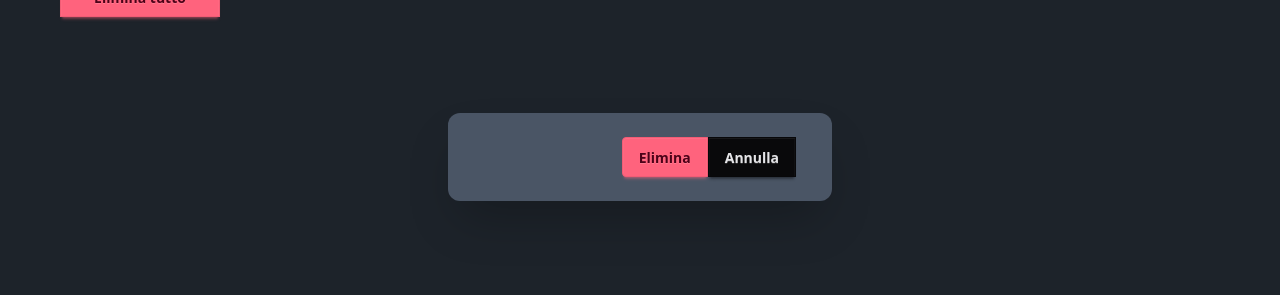
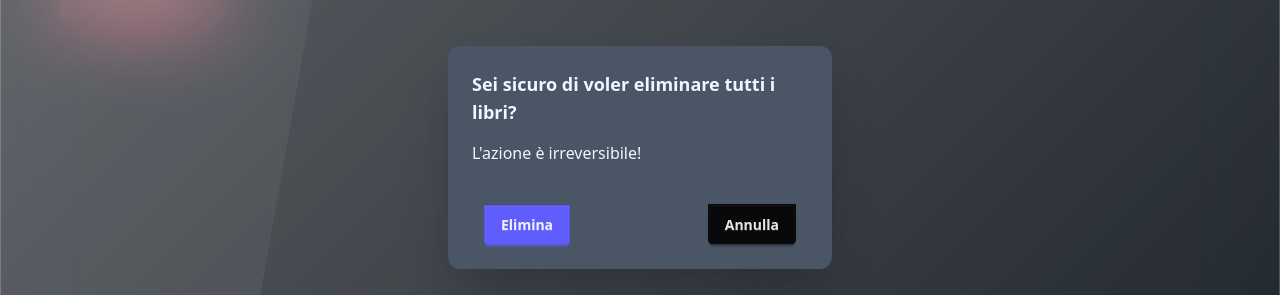
Before and after one commit to PaoloRobolini/WebHTMLJS, a React (Vite) app in the folder libreria/frontend/: page / in a window 1280 px wide. Both pictures are taken after a click on the button "Elimina tutto". Shown: the part 243-538 px from the top of the page. Built offline with nearby package versions, Linux system fonts and the light colour scheme; no server answers.

Commit message:
Aggiunta icona del frontend e introdotto lo sfocamento coi form

```diff
--- a/libreria/frontend/index.html
+++ b/libreria/frontend/index.html
@@ -3,9 +3,9 @@
 
 <head>
   <meta charset="UTF-8" />
-  <link rel="icon" type="image/svg+xml" href="/vite.svg" />
+  <link rel="icon" type="image/png" href="/libro.png" />
   <meta name="viewport" content="width=device-width, initial-scale=1.0" />
-  <title>frontend</title>
+  <title>La Tua Libreria</title>
 </head>
 
 <body>
--- a/libreria/frontend/src/App.jsx
+++ b/libreria/frontend/src/App.jsx
@@ -19,7 +19,7 @@ function App() {
           'Content-Type': 'application/json'
         }
       })
-      if(!response.ok){
+      if (!response.ok) {
         throw new Error('Qualcosa non funziona nell\'elimina tutto')
       }
       const vuota = await response.json()
@@ -33,7 +33,7 @@ function App() {
   const generaLibri = async () => {
     try {
       const response = await fetch('http://localhost:11000/api/data/genera')
-      if(!response.ok){
+      if (!response.ok) {
         throw new Error('Qualcosa non funziona nella generazione')
       }
       const generati = await response.json()
@@ -94,41 +94,45 @@ function App() {
 
   return (
     <>
-      <div className = "join join-vertical fixed top-15 left-15 z-5">
+      <div className="join join-vertical fixed top-15 left-15 z-5">
         <button type="button" className="btn btn-primary 0 mb-10" onClick={() => setFormAggiunta((statoPrec) => !statoPrec)}>
           Aggiungi Un Libro
         </button>
-      <button type="button" className = "btn btn-success mb-10" onClick={generaLibri}>
+        <button type="button" className="btn btn-success mb-10" onClick={generaLibri}>
           Genera 20 libri
         </button>
-      <button type="button" className = "btn btn-error" onClick={() => setShowEliminaTutto(true)}>
+        <button type="button" className="btn btn-error" onClick={() => setShowEliminaTutto(true)}>
           Elimina tutto
         </button>
       </div>
 
-      { /* FORM ELIMINA TUTTO */ }
+      { /* FORM ELIMINA TUTTO */}
 
       {
-        showEliminatutto && <div className="fixed inset-0 bg-opacity-0 bg-gray-00 flex items-center justify-center z-50">
+        showEliminatutto &&
+
+        <div className="fixed inset-0 glass flex items-center justify-center z-50">
             <div className="bg-gray-600 p-6 rounded-xl shadow-2xl max-w-sm w-full">
-              <div className="flex justify-end space-x-3">
+              <div className="join join-vertical flex justify-end space-x-3 space-y-10">
+                <h1 className="join-item font-bold text-lg mb-4">Sei sicuro di voler eliminare tutti i libri?</h1>
+                <p className="join-item">L'azione è irreversibile!</p>
                 <div className="join join-horizontal flex items-center justify-center">
-                    <button className="join-item btn btn-error ml-3 mx-auto" type="submit" onClick = {resetAll}>Elimina</button>
+                  <button className="join-item btn btn-primary ml-3 mx-auto" >Elimina</button>
                   <button onClick={() => {
                     setShowEliminaTutto(false)
-                    }} className="btn btn-neutral mr-3">Annulla</button>
+                  }} className="btn btn-neutral mr-3 join-item">Annulla</button>
                 </div>
               </div>
             </div>
           </div>
       }
 
-      { /* FORM AGGINUTA */ }
+      {/* FORM AGGIUNTA */}
 
       {
         (showFormAggiunta &&
 
-          <div className="fixed inset-0 bg-opacity-0 bg-gray-00 flex items-center justify-center z-50">
+          <div className="fixed inset-0 glass flex items-center justify-center z-50">
             <div className="bg-gray-600 p-6 rounded-xl shadow-2xl max-w-sm w-full">
               <div className="flex justify-end space-x-3">
                 <form
@@ -157,7 +161,7 @@ function App() {
                   <input className="input-lg input-primary input-bordered w-full join-item mb-4" type="text" name="genere" placeholder="Genere" required />
 
                   <div className="join join-horizontal flex items-center justify-center">
-                    <button className="join-item btn btn-primary ml-3 mx-auto" type="submit">Submit</button>
+                    <button className="join-item btn btn-primary ml-3 mx-auto" type="submit">Aggiungi</button>
                     <button onClick={() => {
                       setFormAggiunta(false)
                       e.target.reset()
```
Also changed, not shown: libreria/frontend/public/libro.png (added). Lines whose indentation alone changed are shown as unchanged.
